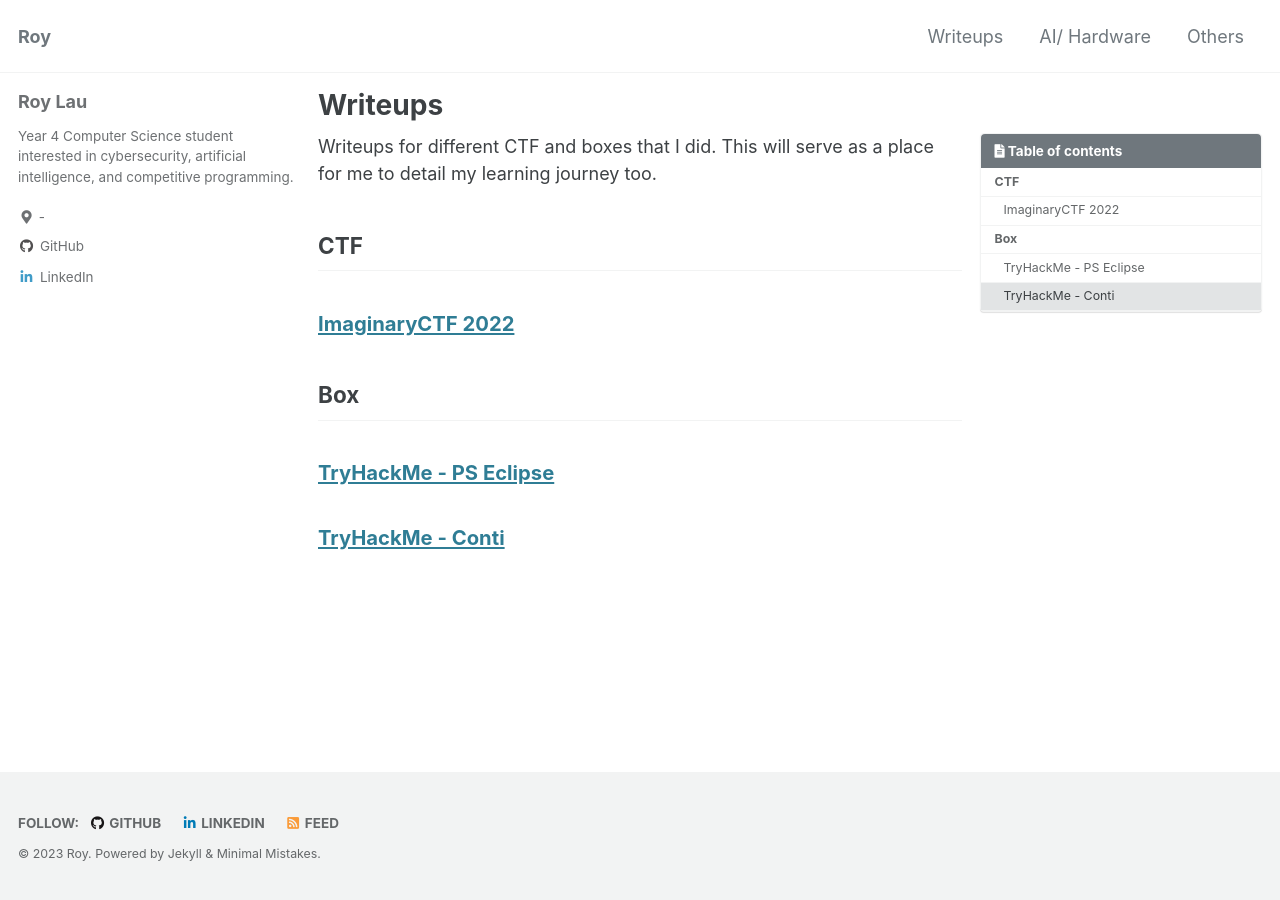
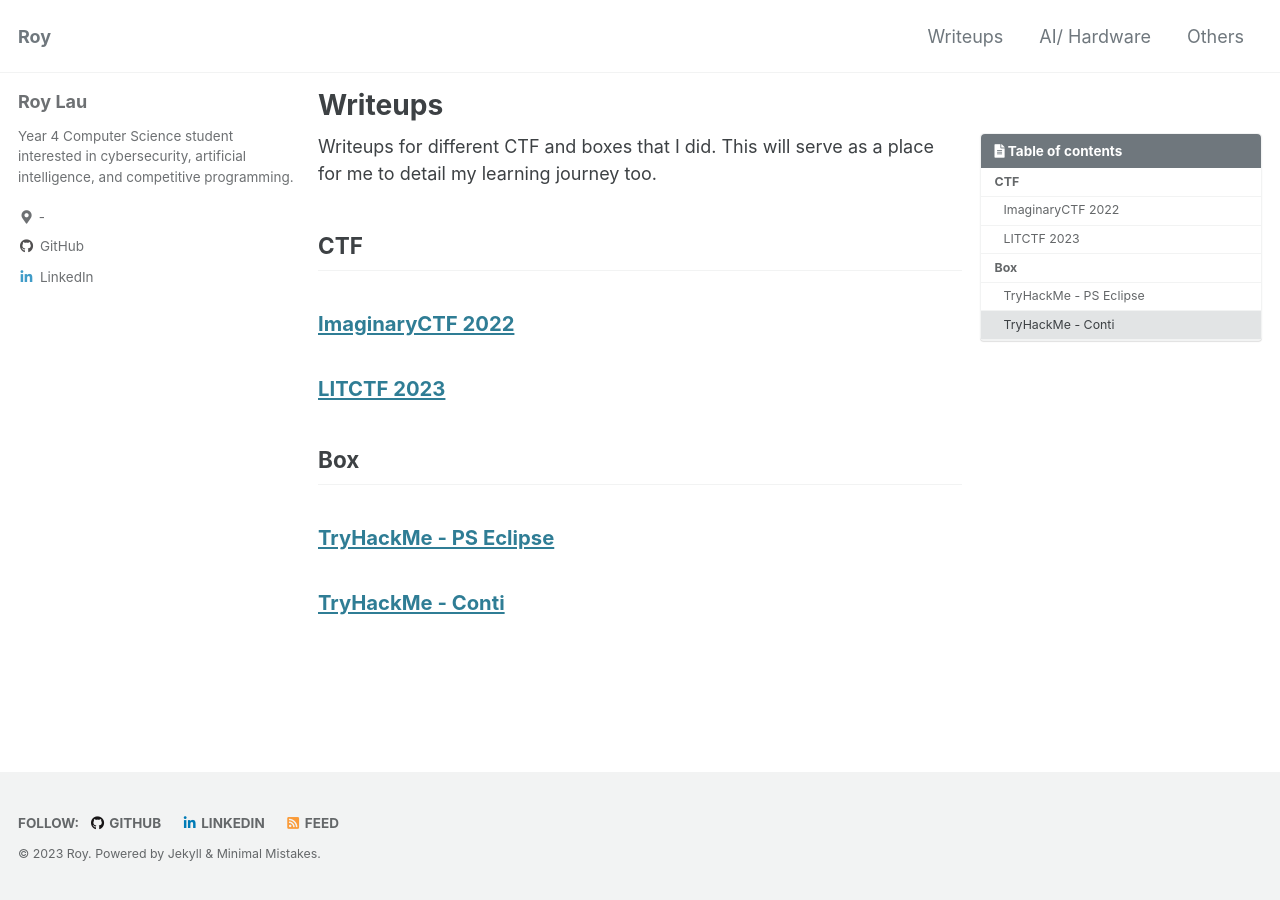
Before and after one commit to roylau98/roylau98.github.io, a Jekyll site: the page built from _pages/writeups.md, in a window 1280 px wide. Built offline with Jekyll 4.4.1, drawn with Linux system fonts in a browser that asks for light colours; cached includes are drawn as plain includes.

Commit message:
LITCTF2023

```diff
--- a/_pages/writeups.md
+++ b/_pages/writeups.md
@@ -14,6 +14,7 @@ Writeups for different CTF and boxes that I did. This will serve as a place for
 ## CTF
 
 ### [ImaginaryCTF 2022](/writeups/imaginaryctf2022)
+### [LITCTF 2023](/writeups/litctf2023)
 
 ## Box
 
```
